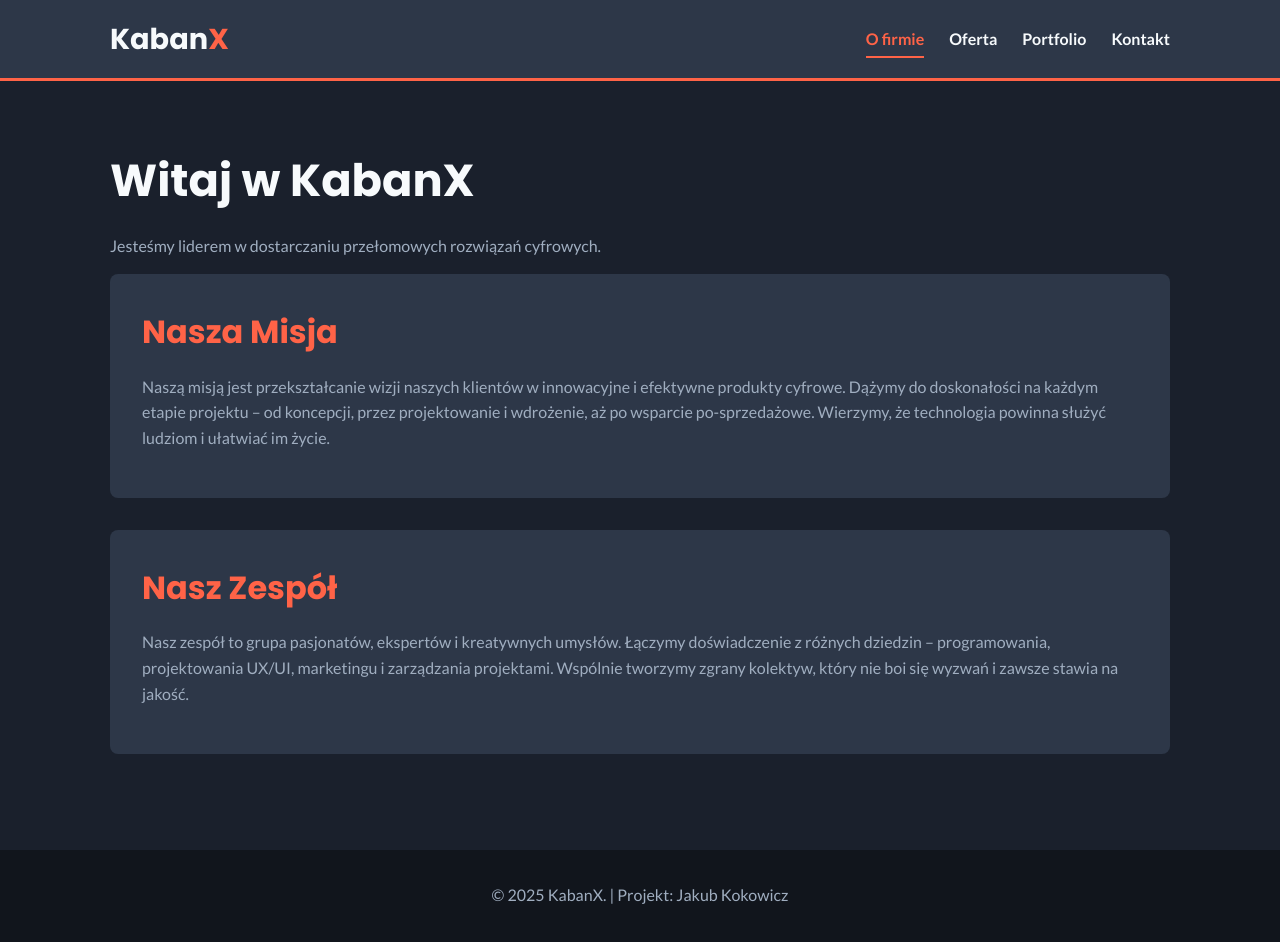
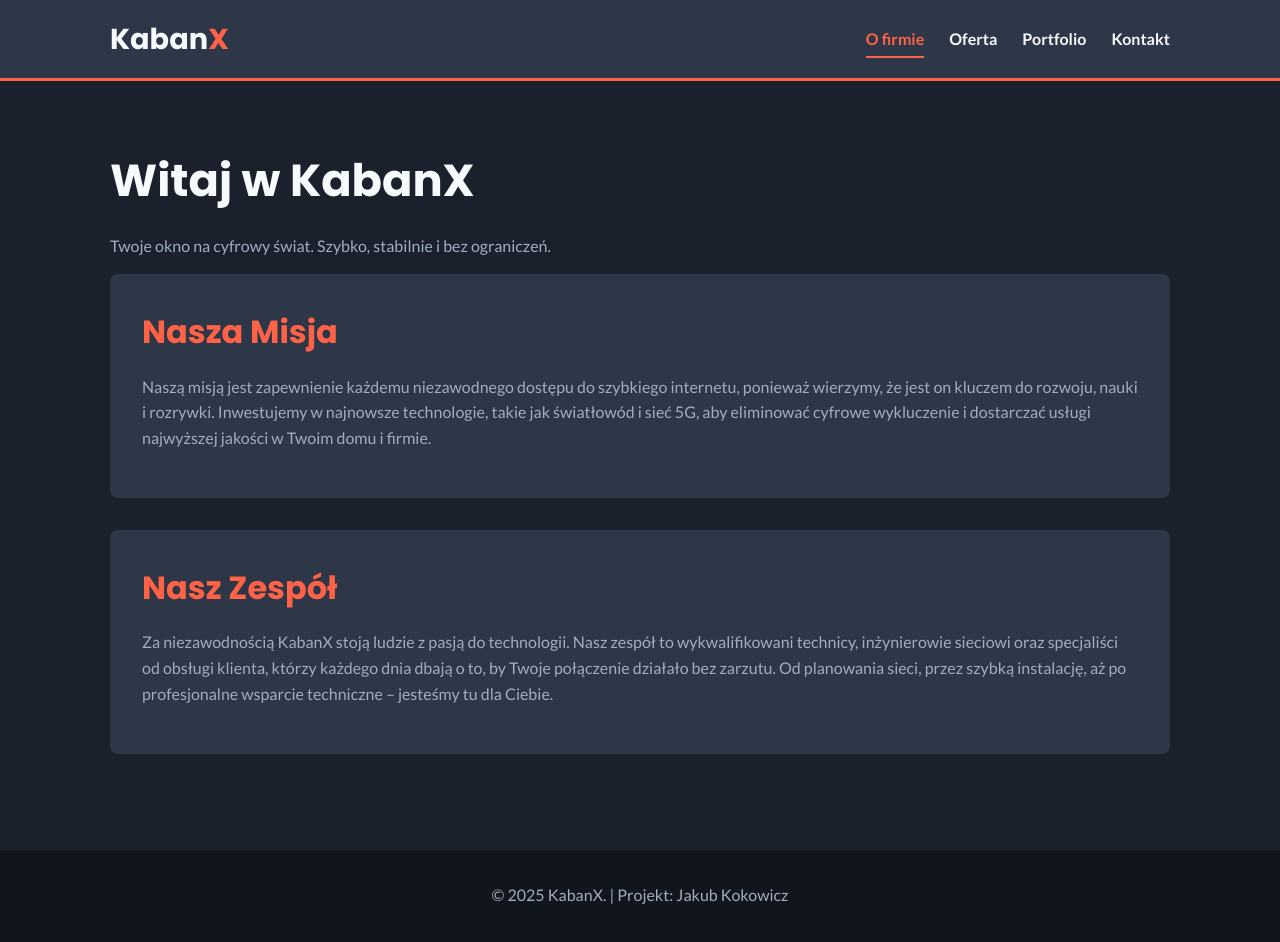
Before and after one commit to kaban16sas/16projektfirmowy, a plain HTML site: page index.html in a window 1280 px wide. Drawn offline with Linux system fonts and the light colour scheme.

Commit message:
index.html

```diff
--- a/index.html
+++ b/index.html
@@ -25,16 +25,16 @@
     <main>
         <div class="container">
             <h1>Witaj w KabanX</h1>
-            <p>Jesteśmy liderem w dostarczaniu przełomowych rozwiązań cyfrowych.</p>
+            <p>Twoje okno na cyfrowy świat. Szybko, stabilnie i bez ograniczeń.</p>
 
             <div class="section">
                 <h2>Nasza Misja</h2>
-                <p>Naszą misją jest przekształcanie wizji naszych klientów w innowacyjne i efektywne produkty cyfrowe. Dążymy do doskonałości na każdym etapie projektu – od koncepcji, przez projektowanie i wdrożenie, aż po wsparcie po-sprzedażowe. Wierzymy, że technologia powinna służyć ludziom i ułatwiać im życie.</p>
+                <p>Naszą misją jest zapewnienie każdemu niezawodnego dostępu do szybkiego internetu, ponieważ wierzymy, że jest on kluczem do rozwoju, nauki i rozrywki. Inwestujemy w najnowsze technologie, takie jak światłowód i sieć 5G, aby eliminować cyfrowe wykluczenie i dostarczać usługi najwyższej jakości w Twoim domu i firmie.</p>
             </div>
 
             <div class="section">
                 <h2>Nasz Zespół</h2>
-                <p>Nasz zespół to grupa pasjonatów, ekspertów i kreatywnych umysłów. Łączymy doświadczenie z różnych dziedzin – programowania, projektowania UX/UI, marketingu i zarządzania projektami. Wspólnie tworzymy zgrany kolektyw, który nie boi się wyzwań i zawsze stawia na jakość.</p>
+                <p>Za niezawodnością KabanX stoją ludzie z pasją do technologii. Nasz zespół to wykwalifikowani technicy, inżynierowie sieciowi oraz specjaliści od obsługi klienta, którzy każdego dnia dbają o to, by Twoje połączenie działało bez zarzutu. Od planowania sieci, przez szybką instalację, aż po profesjonalne wsparcie techniczne – jesteśmy tu dla Ciebie.</p>
             </div>
         </div>
     </main>
```
